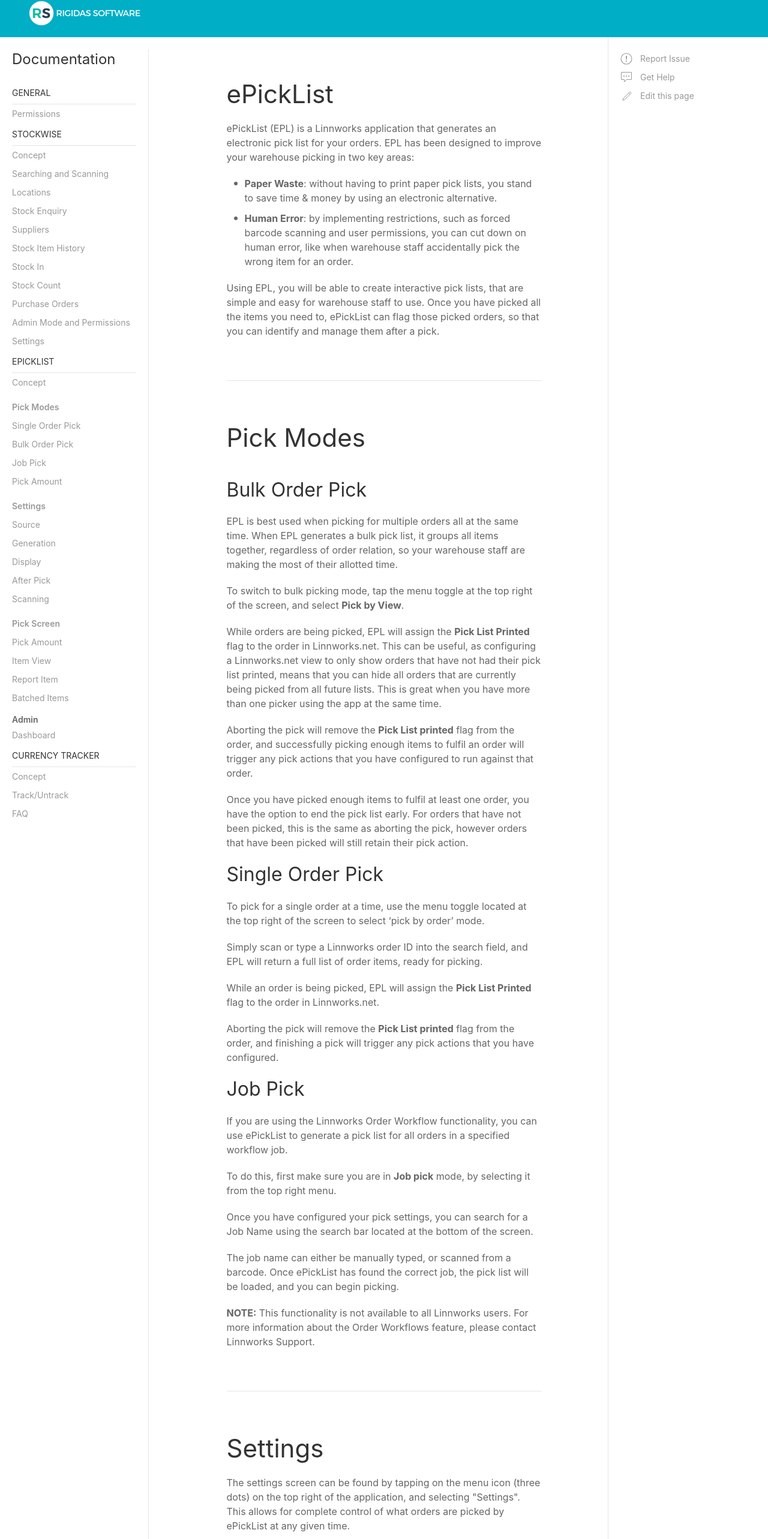
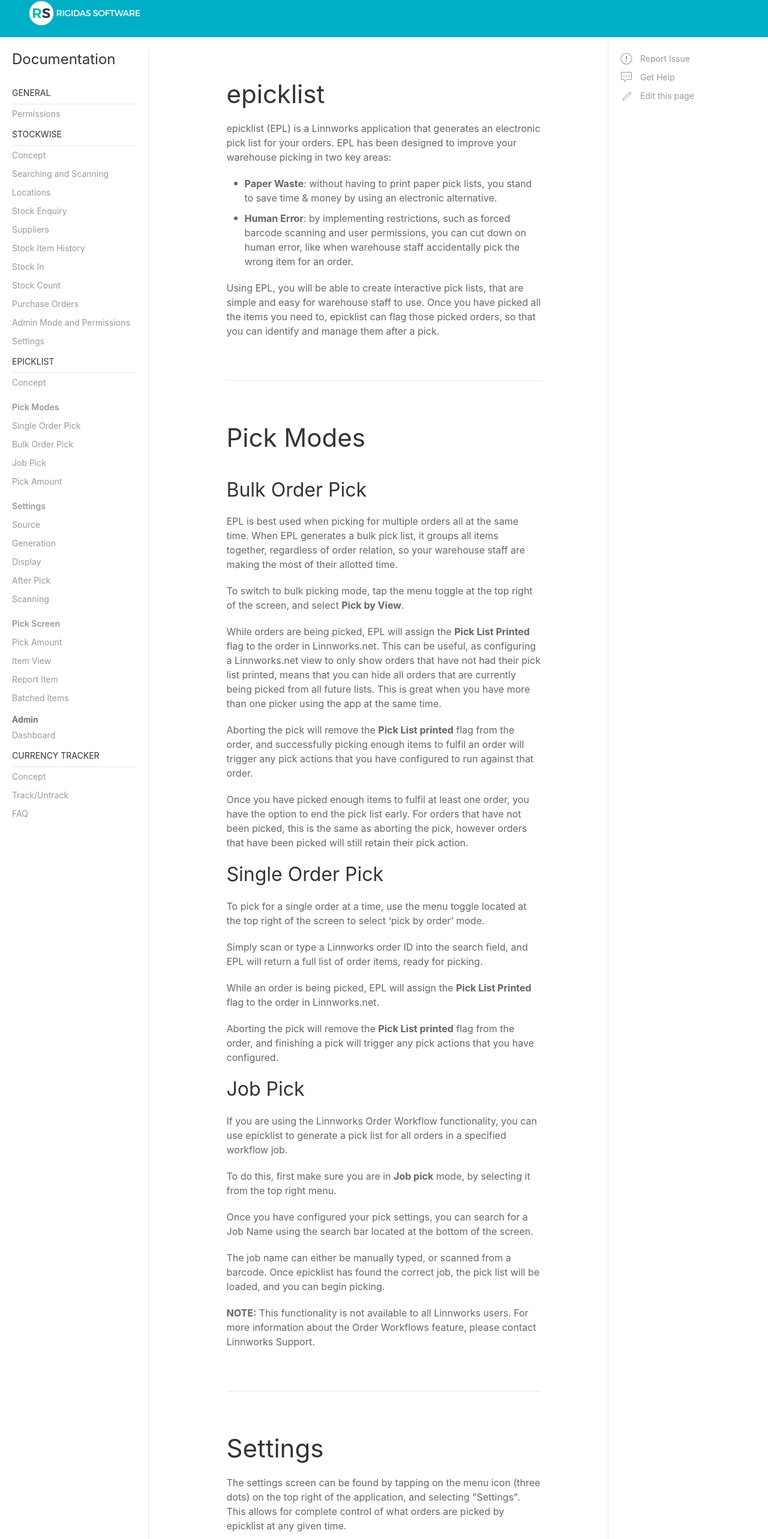
Before and after one commit to RigidasSoftware/rigi-docs, a Nuxt app: page /epicklist in a window 1280 px wide. Shown: the part 18-2584 px from the top of the page at 60% size. Built offline with nearby package versions, Linux system fonts and the light colour scheme.

Commit message:
epicklist

```diff
--- a/pages/epicklist/index.vue
+++ b/pages/epicklist/index.vue
@@ -1,12 +1,12 @@
 <template>
 <div>
-  <h1 class="uk-heading-primary">ePickList</h1>
-  <p>ePickList (EPL) is a Linnworks application that generates an electronic pick list for your orders. EPL has been designed to improve your warehouse picking in two key areas:</p>
+  <h1 class="uk-heading-primary">epicklist</h1>
+  <p>epicklist (EPL) is a Linnworks application that generates an electronic pick list for your orders. EPL has been designed to improve your warehouse picking in two key areas:</p>
   <ul class="uk-list uk-list-bullet">
     <li><b>Paper Waste</b>: without having to print paper pick lists, you stand to save time &amp; money by using an electronic alternative.</li>
     <li><b>Human Error</b>: by implementing restrictions, such as forced barcode scanning and user permissions, you can cut down on human error, like when warehouse staff accidentally pick the wrong item for an order.</li>
   </ul>
-  <p>Using EPL, you will be able to create interactive pick lists, that are simple and easy for warehouse staff to use. Once you have picked all the items you need to, ePickList can flag those picked orders, so that you can identify and manage them after a pick.</p>
+  <p>Using EPL, you will be able to create interactive pick lists, that are simple and easy for warehouse staff to use. Once you have picked all the items you need to, epicklist can flag those picked orders, so that you can identify and manage them after a pick.</p>
 
   <hr class="uk-margin-large">
   <h1 id="pick-modes">Pick Modes</h1>
@@ -32,16 +32,16 @@
   <div id="jobpick"></div>
   <div>
     <h2>Job Pick</h2>
-    <p>If you are using the Linnworks Order Workflow functionality, you can use ePickList to generate a pick list for all orders in a specified workflow job.</p>
+    <p>If you are using the Linnworks Order Workflow functionality, you can use epicklist to generate a pick list for all orders in a specified workflow job.</p>
     <p>To do this, first make sure you are in <b>Job pick</b> mode, by selecting it from the top right menu.</p>
     <p>Once you have configured your pick settings, you can search for a Job Name using the search bar located at the bottom of the screen.</p>
-    <p>The job name can either be manually typed, or scanned from a barcode. Once ePickList has found the correct job, the pick list will be loaded, and you can begin picking.</p>
+    <p>The job name can either be manually typed, or scanned from a barcode. Once epicklist has found the correct job, the pick list will be loaded, and you can begin picking.</p>
     <p><b>NOTE:</b> This functionality is not available to all Linnworks users. For more information about the Order Workflows feature, please contact Linnworks Support.</p>
   </div>
   <hr class="uk-margin-large">
   <h1>Settings</h1>
   <div id="settings">
-    <p>The settings screen can be found by tapping on the menu icon (three dots) on the top right of the application, and selecting "Settings". This allows for complete control of what orders are picked by ePickList at any given time.</p>
+    <p>The settings screen can be found by tapping on the menu icon (three dots) on the top right of the application, and selecting "Settings". This allows for complete control of what orders are picked by epicklist at any given time.</p>
   </div>
   <div id="settings_picksource"></div>
   <div>
@@ -66,7 +66,7 @@
     <h4>Open Order View</h4>
     <p>The Linnworks.net order view to load orders from. If you're setting up a view just for EPL, you needn't worry about things like what columns are visible; just make sure the filters only return the orders you want to pick, and we'll handle the rest.</p>
     <h4>Number of Orders</h4>
-    <p>An order view can contain hundreds, or even thousands of orders at a time. To make sure no single picker is being set the impossible task of picking items for every single one of these in one go, you can set the number of orders ePickList will select from this view, from 1 up to 999. </p>
+    <p>An order view can contain hundreds, or even thousands of orders at a time. To make sure no single picker is being set the impossible task of picking items for every single one of these in one go, you can set the number of orders epicklist will select from this view, from 1 up to 999. </p>
 
     <h3>Workflow Job Pick</h3>
     <h4>Listed Group</h4>
@@ -214,14 +214,14 @@
       <li><b>Cannot find product:</b> For when you can't find the item in the bin/rack location specified</li>
       <li><b>Not enough to fulfil:</b> For when you can find the item, but there isn't enough in the bin/rack location specified to fully pick the item</li>
     </ul>
-    <p>Reporting an item will leave a note on all the orders that could not be fulfilled, and flag these items in the ePickList Dashboard</p>
+    <p>Reporting an item will leave a note on all the orders that could not be fulfilled, and flag these items in the epicklist Dashboard</p>
   </div>
 
   <div id="batcheditems"></div>
   <hr class="uk-margin-large">
   <div>
     <h2>Batched Items</h2>
-    <p>If you are using the Stock Item Batching functionality in Linnworks, Linnworks will automatically assign your order items to the appropriate batches when ePickList generates a new pick.</p>
+    <p>If you are using the Stock Item Batching functionality in Linnworks, Linnworks will automatically assign your order items to the appropriate batches when epicklist generates a new pick.</p>
     <p>Once an order item has been assigned to a batch, you will see the batch number highlighted in green, located underneath the amount needed to be picked.</p>
     <p>If you decide that you cannot pick from the batches that Linnworks has assigned to these order items, you can change the batch assignment from the Report Item screen.</p>
     <p>On this screen you will be able to see all available batches for this item. Tapping one will allow you to re-arrange the batch allocation.</p>
@@ -233,7 +233,7 @@
     <div id="epldashboard"></div>
     <h2>EPL Dashboard</h2>
     <p>In Linnworks, you can see an overview of all your EPL picks from the EPL Dashboard.</p>
-    <p>To view the dashboard in Linnworks.net, click the Apps button in the Linnworks.net left hand menu, and select ePickList. On this screen you can see every pick you have generated using ePicklist.</p>
+    <p>To view the dashboard in Linnworks.net, click the Apps button in the Linnworks.net left hand menu, and select epicklist. On this screen you can see every pick you have generated using ePicklist.</p>
     <p>The search bar allows you to find a specific pick by entering a pick reference. You can use the toggles to the right to view Active, Complete or Aborted picks.</p>
     <p>Clicking on a pick will allow you to see a list of orders and items included in that pick.</p>
     <p>The dashboard contains live information. Every action taken by a picker in EPL is reported instantly to this screen.</p>
@@ -248,7 +248,7 @@
 export default {
   head() {
       return {
-        title: 'ePickList'
+        title: 'epicklist'
       }
   }
 }
```
